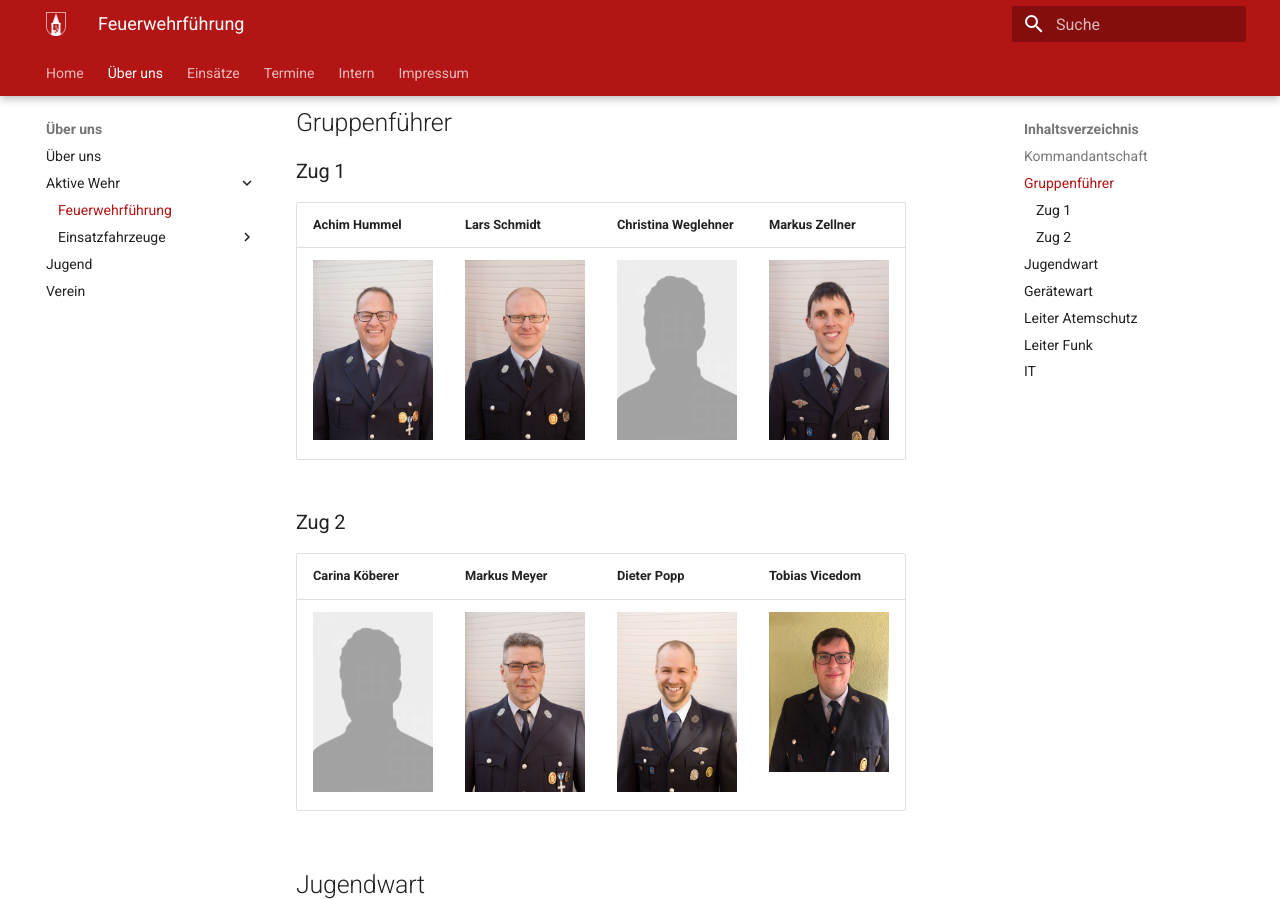
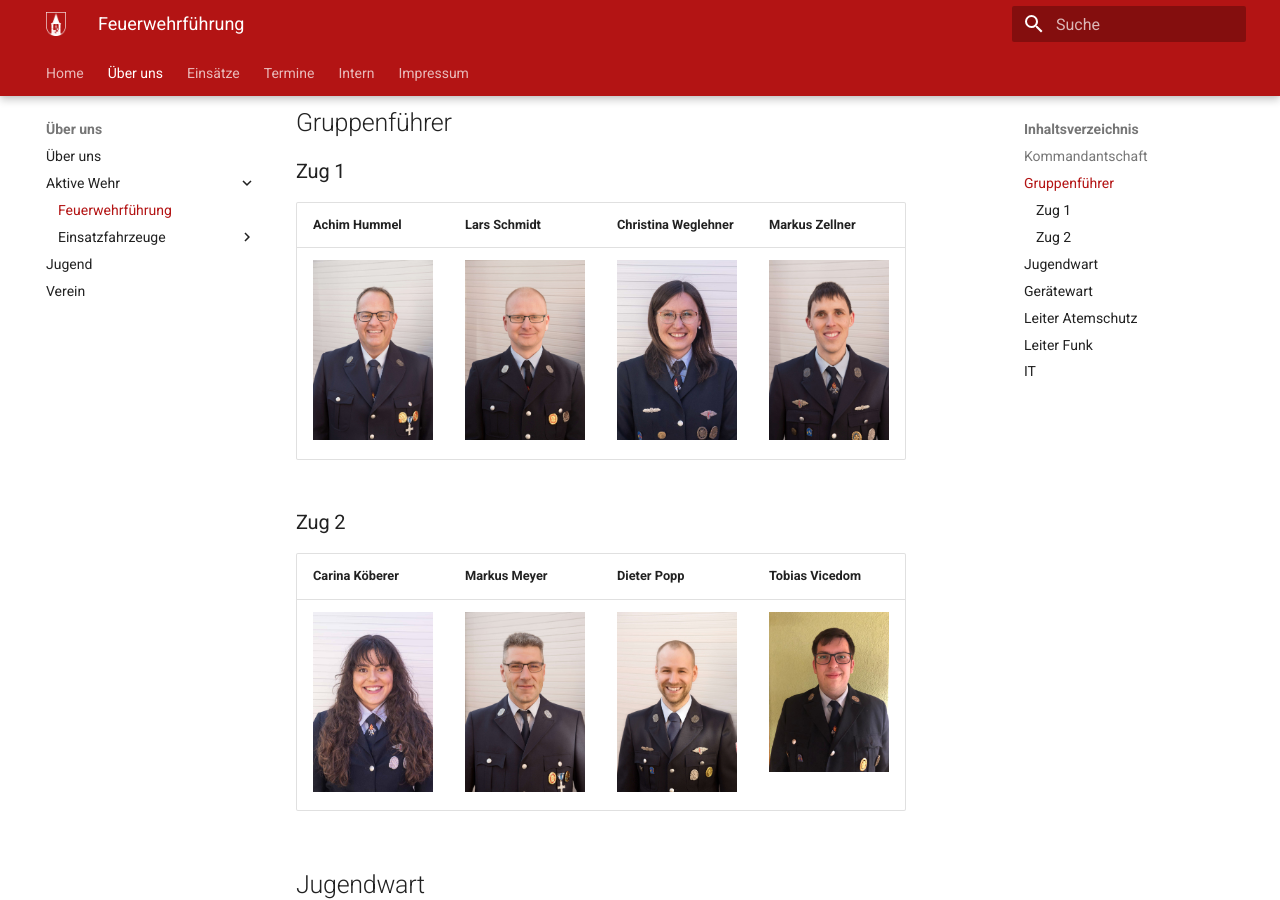
Before and after one commit to FFW-Baudenbach/Homepage, an MkDocs documentation site: the page built from docs/Über uns/Aktive Wehr/01-fuehrung.md, in a window 1280 px wide and 900 px high, scrolled down 599 px. Built offline with MkDocs 1.6.1 and Material for MkDocs 9.7.7, drawn with Linux system fonts in a browser that asks for light colours; plug-ins that fetch from the network failed and are left out.

Commit message:
Führung: Fehlende Bilder ergänzt

```diff
--- a/docs/Über uns/Aktive Wehr/01-fuehrung.md
+++ b/docs/Über uns/Aktive Wehr/01-fuehrung.md
@@ -5,19 +5,19 @@ Neben der Kommandantschaft zählen die Gruppenführer, die Jugendwarte, der Ger
 ## Kommandantschaft
 | Karl-Heinz Köberer<br/>Kommandant                       | Johannes Weglehner<br/>Stv. Kommandant                    |
 |---------------------------------------------------------|-----------------------------------------------------------|
-| ![Karl-Heinz Köberer](bilder/koeberer.jpg){ width=120 } | ![Johannes Weglehner](bilder/weglehnerj.jpg){ width=120 } |
+| ![Karl-Heinz Köberer](bilder/koebererkh.jpg){ width=120 } | ![Johannes Weglehner](bilder/weglehnerj.jpg){ width=120 } |
 
 ## Gruppenführer
 
 ### Zug 1
-| Achim Hummel                                    | Lars Schmidt                                     | Christina Weglehner                                   | Markus Zellner                                     |
-|-------------------------------------------------|--------------------------------------------------|-------------------------------------------------------|----------------------------------------------------|
-| ![Achim Hummel](bilder/hummel.jpg){ width=120 } | ![Lars Schmidt](bilder/schmidt.jpg){ width=120 } | ![Christina Weglehner](bilder/dummy.jpg){ width=120 } | ![Markus Zellner](bilder/zellner.jpg){ width=120 } |
+| Achim Hummel                                    | Lars Schmidt                                     | Christina Weglehner                                        | Markus Zellner                                     |
+|-------------------------------------------------|--------------------------------------------------|------------------------------------------------------------|----------------------------------------------------|
+| ![Achim Hummel](bilder/hummel.jpg){ width=120 } | ![Lars Schmidt](bilder/schmidt.jpg){ width=120 } | ![Christina Weglehner](bilder/weglehnerc.jpg){ width=120 } | ![Markus Zellner](bilder/zellner.jpg){ width=120 } |
 
 ### Zug 2
-| Carina Köberer                                  | Markus Meyer                                   | Dieter Popp                                  | Tobias Vicedom                                     |
-|-------------------------------------------------|------------------------------------------------|----------------------------------------------|----------------------------------------------------|
-| ![Carina Köberer](bilder/dummy.jpg){ width=120} | ![Markus Meyer](bilder/meyer.jpg){ width=120 } | ![Dieter Popp](bilder/popp.jpg){ width=120 } | ![Tobias Vicedom](bilder/vicedom.jpg){ width=120 } |
+| Carina Köberer                                      | Markus Meyer                                   | Dieter Popp                                  | Tobias Vicedom                                     |
+|-----------------------------------------------------|------------------------------------------------|----------------------------------------------|----------------------------------------------------|
+| ![Carina Köberer](bilder/koebererc.jpg){ width=120} | ![Markus Meyer](bilder/meyer.jpg){ width=120 } | ![Dieter Popp](bilder/popp.jpg){ width=120 } | ![Tobias Vicedom](bilder/vicedom.jpg){ width=120 } |
 
 ## Jugendwart
 | Werner Weglehner<br/>Jugendwart                         | Johannes Weglehner<br/>Stv. Jugendwart                    |
```
Also changed, not shown: docs/Über uns/Aktive Wehr/bilder/koebererc.jpg (added), docs/Über uns/Aktive Wehr/bilder/koebererkh.jpg (renamed from docs/Über uns/Aktive Wehr/bilder/koeberer.jpg), docs/Über uns/Aktive Wehr/bilder/weglehnerc.jpg (added).
